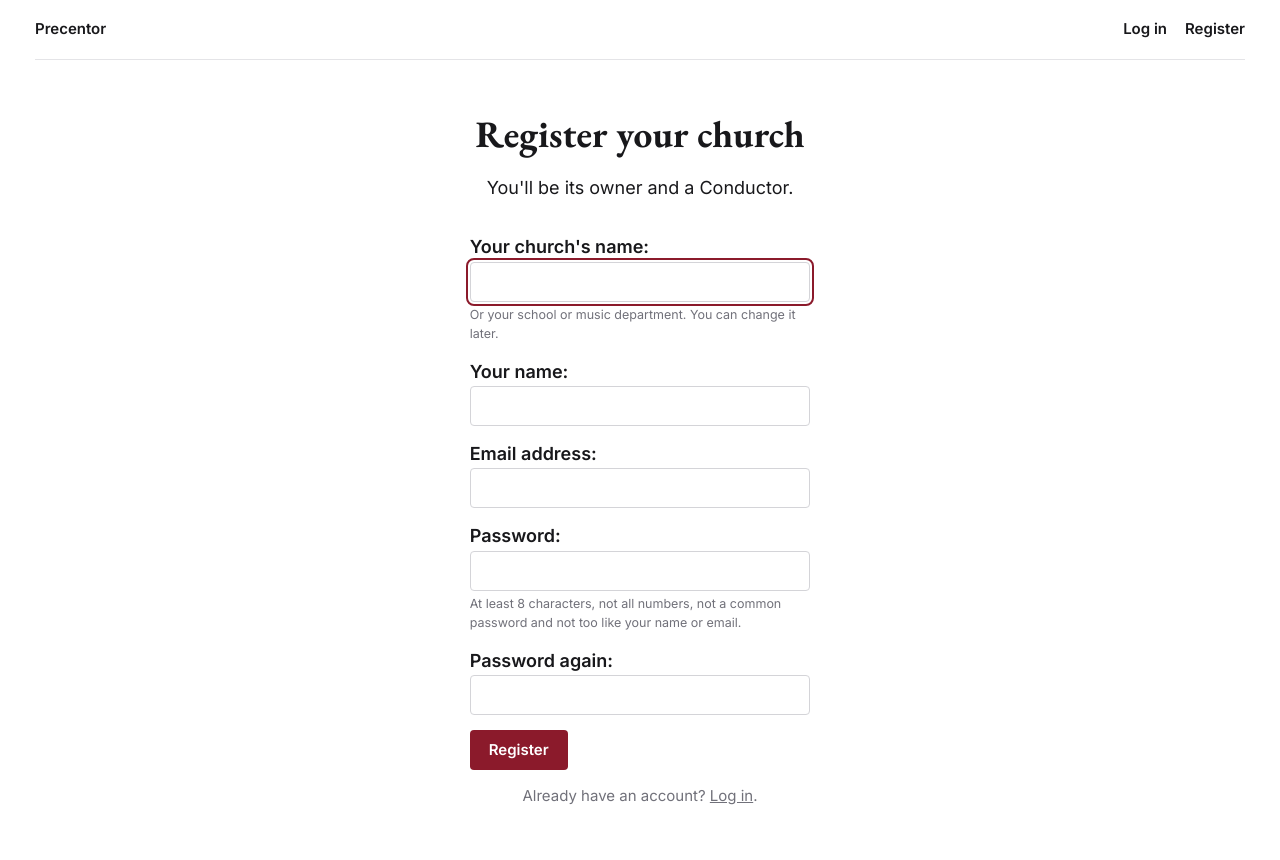
After one commit to StockoL/precentor, a Django app: page /accounts/signup/ in a window 1280 px wide. The commit adds this page. Run offline with Django 5.2, Linux system fonts and the light colour scheme.

Commit message:
Add the sign-up page
A church can now register itself from the login page or the menu,
and its first person is signed straight in and taken to the Terms
page. Someone already signed in is sent there too, since they have a
church already. I've put Django's four password rules into one plain
line and kept the full checks behind it.

```diff
--- a/accounts/forms.py
+++ b/accounts/forms.py
@@ -47,6 +47,14 @@ class SignUpForm(BaseUserCreationForm):
     def __init__(self, *args, **kwargs):
         super().__init__(*args, **kwargs)
         self.fields["name"].required = True
+        # Django lists its password rules as bullet points; one plain line
+        # says the same. The rules themselves are still checked in full.
+        self.fields["password1"].help_text = (
+            "At least 8 characters, not all numbers, not a common password "
+            "and not too like your name or email."
+        )
+        self.fields["password2"].label = "Password again"
+        self.fields["password2"].help_text = ""
         # The church's name comes first, so the cursor starts there.
         self.fields["email"].widget.attrs.pop("autofocus", None)
 
--- a/accounts/templates/registration/login.html
+++ b/accounts/templates/registration/login.html
@@ -17,8 +17,7 @@
             {{ form.as_p }}
             <button class="btn-primary" type="submit">Log in</button>
         </form>
-        {# No sign-up page yet: accounts are made for people, by whoever runs Precentor for their church. #}
-        <p class="list-row__meta">No account? Ask whoever runs Precentor for your church to set one up for you.</p>
+        <p class="list-row__meta">New to Precentor? <a href="{% url 'signup' %}">Register your church</a>. If your church is already here, ask whoever runs it to set up an account for you.</p>
     </div>
 </div>
 {% endblock %}
--- /dev/null
+++ b/accounts/templates/registration/signup.html
@@ -0,0 +1,24 @@
+{% extends "base.html" %}
+{% block title %}Register your church — Precentor{% endblock %}
+{% block extra_head %}
+{# No page transition, for the same reason as the login page: the page after signing in froze in automated testing. #}
+<style>
+  @view-transition {
+    navigation: none;
+  }
+</style>
+{% endblock %}
+{% block content %}
+<div class="cover">
+    <div class="center flow" data-intrinsic data-centered style="--center-max-width: 30ch;">
+        <h1>Register your church</h1>
+        <p>You'll be its owner and a Conductor.</p>
+        <form method="post" class="flow">
+            {% csrf_token %}
+            {{ form.as_p }}
+            <button class="btn-primary" type="submit">Register</button>
+        </form>
+        <p class="list-row__meta">Already have an account? <a href="{% url 'login' %}">Log in</a>.</p>
+    </div>
+</div>
+{% endblock %}
--- a/accounts/views.py
+++ b/accounts/views.py
@@ -1,3 +1,23 @@
-from django.shortcuts import render
+from django.conf import settings
+from django.contrib.auth import login
+from django.shortcuts import redirect
+from django.views.generic import CreateView
 
-# Create your views here.
+from .forms import SignUpForm
+
+
+class SignUpView(CreateView):
+    """Register a church: its first person is signed straight in."""
+
+    form_class = SignUpForm
+    template_name = "registration/signup.html"
+
+    def dispatch(self, request, *args, **kwargs):
+        # Someone signed in already has a church.
+        if request.user.is_authenticated:
+            return redirect(settings.LOGIN_REDIRECT_URL)
+        return super().dispatch(request, *args, **kwargs)
+
+    def form_valid(self, form):
+        login(self.request, form.save())
+        return redirect(settings.LOGIN_REDIRECT_URL)
--- a/precentor_project/urls.py
+++ b/precentor_project/urls.py
@@ -20,6 +20,7 @@ from django.contrib.auth import views as auth_views
 from django.urls import include, path
 
 from accounts.forms import EmailAuthenticationForm
+from accounts.views import SignUpView
 
 urlpatterns = [
     path("admin/", admin.site.urls),
@@ -29,6 +30,7 @@ urlpatterns = [
         auth_views.LoginView.as_view(authentication_form=EmailAuthenticationForm),
         name="login",
     ),
+    path("accounts/signup/", SignUpView.as_view(), name="signup"),
     path("accounts/", include("django.contrib.auth.urls")),
     path("library/", include("library.urls")),
     path("ordo/", include("ordo.urls")),
--- a/templates/base.html
+++ b/templates/base.html
@@ -93,6 +93,7 @@
                 </details>
                 {% else %}
                 <a href="{% url 'login' %}">Log in</a>
+                <a href="{% url 'signup' %}">Register</a>
                 {% endif %}
             </div>
         </nav>
```
Also changed, not shown: accounts/tests.py (+26 -1 lines).
